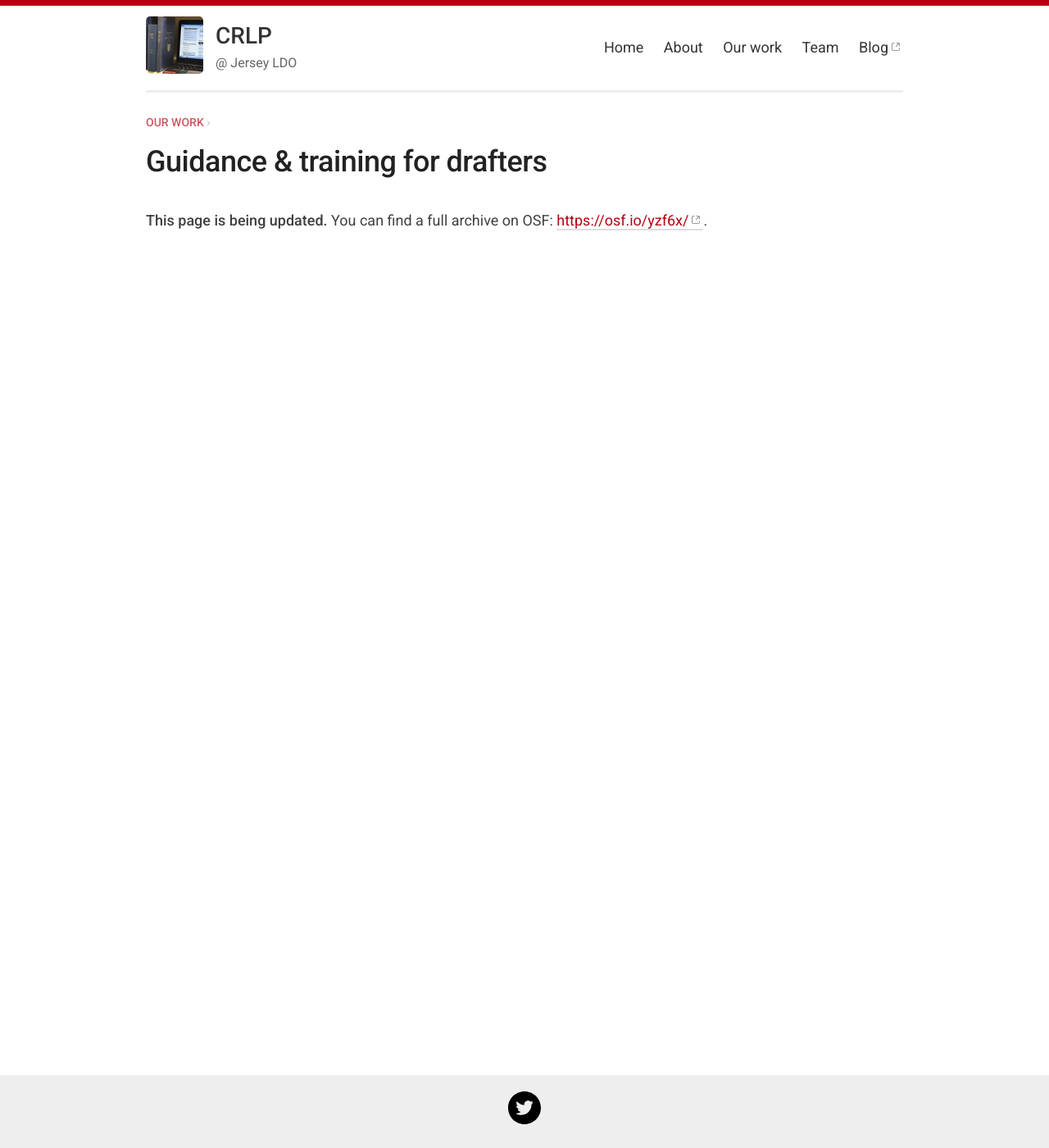
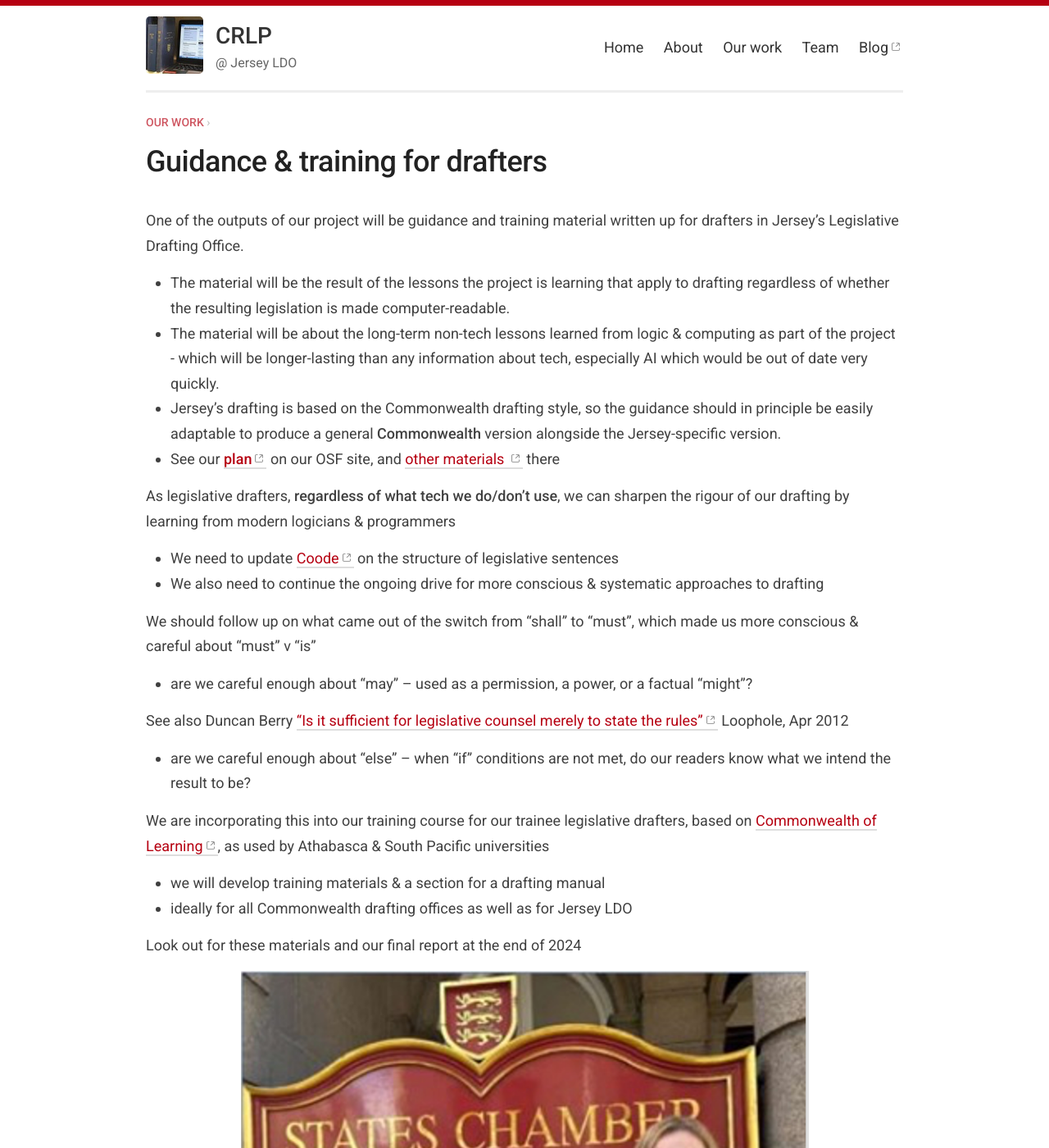
Before and after one commit to crlp-jerseyldo/crlp-jerseyldo.github.io, a Jekyll site: the page built from _pages/guidance.md, in a window 1280 px wide and 1400 px high. Shown: the whole window at 82% size. Built offline with Jekyll 4.4.1, drawn with Linux system fonts in a browser that asks for light colours.

Commit message:
Update guidance.md
Filled this page out, mainly from CALC2024 slides and OSF

```diff
--- a/_pages/guidance.md
+++ b/_pages/guidance.md
@@ -6,4 +6,30 @@ parent: Our work
 parent_url: /work/
 ---
 
+One of the outputs of our project will be guidance and training material written up for drafters in Jersey’s Legislative Drafting Office.
+* The material will be the result of the lessons the project is learning that apply to drafting regardless of whether the resulting legislation is made computer-readable.
+* The material will be about the long-term non-tech lessons learned from logic & computing as part of the project - which will be longer-lasting than any information about tech, especially AI which would be out of date very quickly.
+* Jersey’s drafting is based on the Commonwealth drafting style, so the guidance should in principle be easily adaptable to produce a general **Commonwealth** version alongside the Jersey-specific version.
+* See our [**plan**](https://osf.io/nbrws){:target="_blank"} on our OSF site, and [other materials ](https://osf.io/vpwrs/){:target="_blank"} there
+
+As legislative drafters, **regardless of what tech we do/don’t use**, we can sharpen the rigour of our drafting by learning from modern logicians & programmers
+* We need to update [Coode](https://books.google.co.uk/books?id=hvQDAAAAQAAJ){:target="_blank"} on the structure of legislative sentences
+* We also need to continue the ongoing drive for more conscious & systematic approaches to drafting
+
+We should follow up on what came out of the switch from “shall” to “must”, which made us more conscious & careful about “must” v “is”
+* are we careful enough about “may” – used as a permission, a power, or a factual “might”?
+
+See also Duncan Berry [“Is it sufficient for legislative counsel merely to state the rules”](https://www.calc.ngo/sites/default/files/loophole/apr-2012.pdf){:target="_blank"} Loophole, Apr 2012
+* are we careful enough about “else” – when “if” conditions are not met, do our readers know what we intend the result to be?
+
+We are incorporating this into our training course for our trainee legislative drafters, based on [Commonwealth of Learning](https://www.col.org/projects/legislative-drafting/){:target="_blank"}, as used by Athabasca & South Pacific universities
+* we will develop training materials & a section for a drafting manual
+* ideally for all Commonwealth drafting offices as well as for Jersey LDO
+
+Look out for these materials and our final report at the end of 2024
+
+![Jersey's first trainee legislative drafters - born digital](/images/Trainees.png)
+![Draft of non-tech training materials](/images/Non-techTraining.png)
+![Draft of non-tech guidance](/images/NontechManual.png)
+
 **This page is being updated.** You can find a full archive on OSF: <https://osf.io/yzf6x/>{:target="_blank"}.
```
